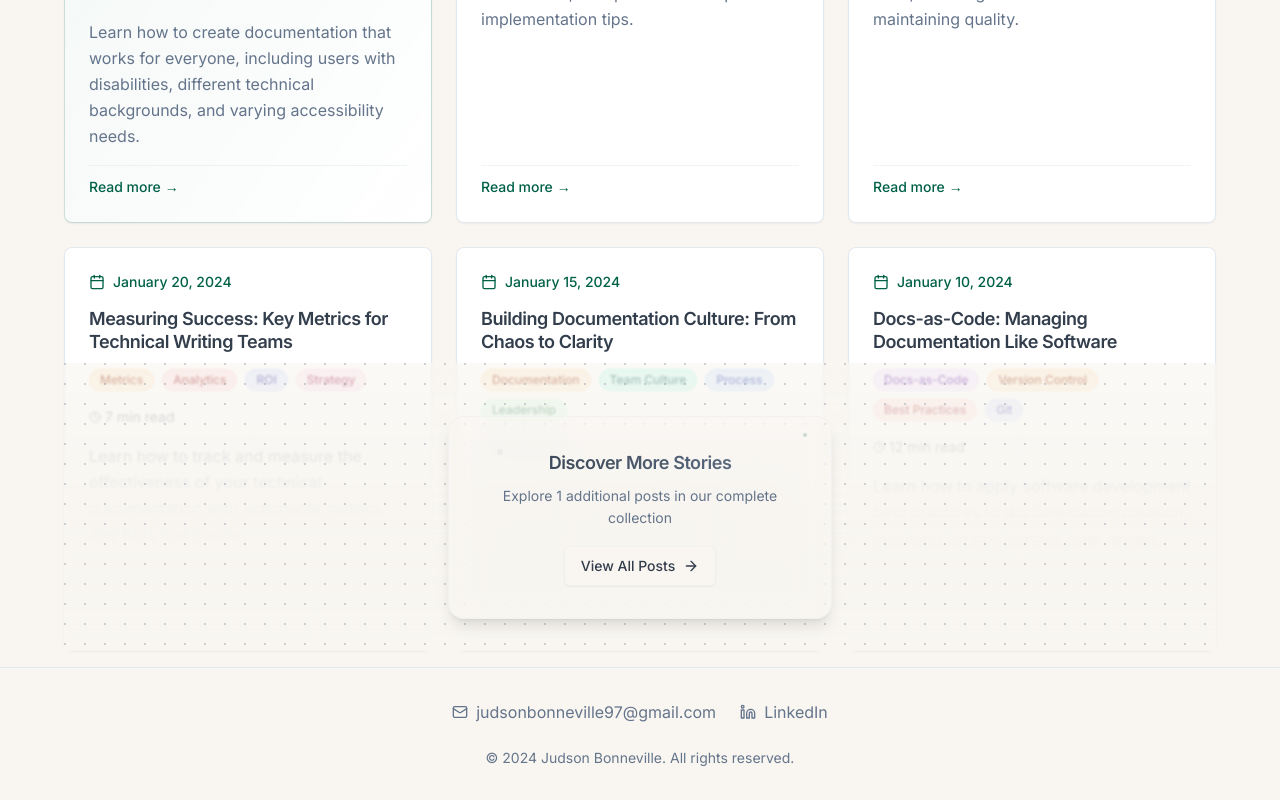
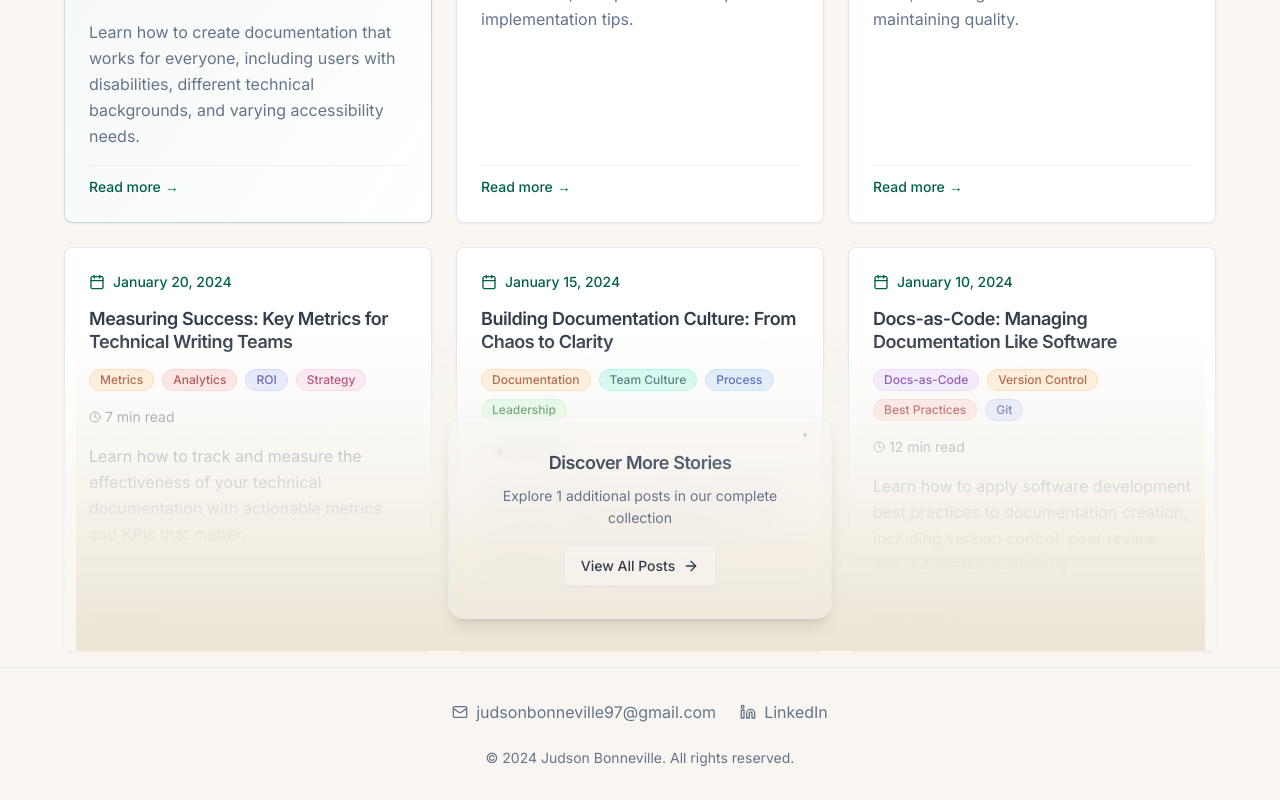
Before and after one commit to sirbonneville/docu-flow-blog, a React (Vite) app: page / in a window 1280 px wide. Shown: the part 1283-2083 px from the top of the page. Built offline with nearby package versions, Linux system fonts and the light colour scheme.

Commit message:
Refine fade-out transition
Improved the fade-out effect on the post grid by implementing a gradual gradient mask, opacity fade, and scale transform for a more natural and seamless transition.

```diff
--- a/src/components/PostGrid.tsx
+++ b/src/components/PostGrid.tsx
@@ -80,30 +80,58 @@ export const PostGrid = ({ posts, showSearch = true, title = "Recent Posts" }: P
 
           {/* Sophisticated Gradient Fade-out Effect */}
           {shouldShowGlassEffect && (
-            <div className="absolute inset-x-0 bottom-0 h-64 md:h-72 pointer-events-none">
-              {/* Multi-layer gradient fade for smooth transition */}
-              <div className="absolute inset-0 bg-gradient-to-t from-background via-background/95 to-background/60" />
-              <div className="absolute inset-0 bg-gradient-to-t from-background/90 via-background/40 to-transparent" />
+            <div className="absolute inset-x-0 bottom-0 h-64 md:h-80 pointer-events-none">
+              {/* Natural dissolving gradient mask - spans 200px */}
+              <div
+                className="absolute inset-0 transition-all duration-700 ease-out"
+                style={{
+                  background: `linear-gradient(to bottom,
+                    transparent 0%,
+                    var(--fade-mask-20) 15%,
+                    var(--fade-mask-40) 30%,
+                    var(--fade-mask-60) 45%,
+                    var(--fade-mask-80) 65%,
+                    var(--fade-mask-90) 80%,
+                    var(--fade-mask-100) 100%
+                  )`
+                }}
+              />
 
-              {/* Glassmorphism backdrop blur layer */}
-              <div className="absolute inset-0 bg-gradient-to-t from-background/70 via-transparent to-transparent backdrop-blur-[1px]" />
+              {/* Subtle depth enhancement with scale transform */}
+              <div
+                className="absolute inset-0 transform-gpu scale-[0.98] origin-bottom transition-transform duration-1000 ease-out"
+                style={{
+                  background: `linear-gradient(to bottom,
+                    transparent 0%,
+                    var(--fade-depth-20) 25%,
+                    var(--fade-depth-50) 50%,
+                    var(--fade-depth-80) 75%,
+                    var(--fade-depth-100) 100%
+                  )`
+                }}
+              />
 
-              {/* Subtle dot pattern overlay with enhanced opacity */}
+              {/* Organic texture overlay for premium feel */}
               <div
-                className="absolute inset-0 opacity-30 bg-gradient-to-t from-muted/40 to-transparent"
+                className="absolute inset-0 opacity-[0.02] transition-opacity duration-500"
                 style={{
+                  background: `linear-gradient(to bottom,
+                    transparent 0%,
+                    var(--fade-texture) 70%,
+                    var(--fade-texture) 100%
+                  )`,
                   backgroundImage: `
-                    radial-gradient(circle at 1px 1px, currentColor 1px, transparent 0),
-                    radial-gradient(circle at 3px 3px, currentColor 0.5px, transparent 0)
+                    radial-gradient(circle at 25% 25%, currentColor 1px, transparent 0),
+                    radial-gradient(circle at 75% 75%, currentColor 0.5px, transparent 0)
                   `,
-                  backgroundSize: '20px 20px, 40px 40px',
-                  backgroundPosition: '0 0, 10px 10px',
+                  backgroundSize: '32px 32px, 16px 16px',
+                  backgroundPosition: '0 0, 8px 8px',
                   color: 'hsl(var(--muted-foreground))'
                 }}
               />
 
               {/* Premium Glassmorphism "Discover More" Card - Layered on TOP */}
-              <div className="absolute inset-x-0 bottom-8 flex justify-center pointer-events-auto z-10">
+              <div className="absolute inset-x-0 bottom-8 flex justify-center pointer-events-auto z-20">
                 <div className="group">
                   {/* Glassmorphism card with hover animations */}
                   <div className="relative overflow-hidden rounded-2xl border border-border/30
--- a/src/index.css
+++ b/src/index.css
@@ -1,4 +1,3 @@
-
 @tailwind base;
 @tailwind components;
 @tailwind utilities;
@@ -45,6 +44,23 @@
     --gradient-green-cta: linear-gradient(135deg, #2D5A27 0%, #1A4314 100%);
     --gradient-hero: none; /* No gradient for background */
     --gradient-card-hover: linear-gradient(135deg, #FFFFFF 0%, #F8FAFC 100%);
+
+    /* Natural fade mask colors for light mode */
+    --fade-mask-20: hsla(40, 37%, 96%, 0.2);
+    --fade-mask-40: hsla(40, 37%, 96%, 0.4);
+    --fade-mask-60: hsla(40, 37%, 96%, 0.6);
+    --fade-mask-80: hsla(40, 37%, 96%, 0.8);
+    --fade-mask-90: hsla(40, 37%, 96%, 0.9);
+    --fade-mask-100: hsla(40, 37%, 96%, 1);
+
+    /* Depth enhancement colors for light mode */
+    --fade-depth-20: hsla(40, 37%, 94%, 0.2);
+    --fade-depth-50: hsla(40, 37%, 92%, 0.5);
+    --fade-depth-80: hsla(40, 37%, 90%, 0.8);
+    --fade-depth-100: hsla(40, 37%, 88%, 1);
+
+    /* Texture overlay for light mode */
+    --fade-texture: hsla(215, 16%, 47%, 0.1);
   }
 
   .dark {
@@ -84,6 +100,23 @@
     --gradient-green-cta: linear-gradient(135deg, #10B981 0%, #059669 100%);
     --gradient-hero: none; /* No gradient for background */
     --gradient-card-hover: linear-gradient(135deg, #2B2B2B 0%, #333333 100%);
+
+    /* Natural fade mask colors for dark mode */
+    --fade-mask-20: hsla(0, 0%, 13%, 0.2);
+    --fade-mask-40: hsla(0, 0%, 13%, 0.4);
+    --fade-mask-60: hsla(0, 0%, 13%, 0.6);
+    --fade-mask-80: hsla(0, 0%, 13%, 0.8);
+    --fade-mask-90: hsla(0, 0%, 13%, 0.9);
+    --fade-mask-100: hsla(0, 0%, 13%, 1);
+
+    /* Depth enhancement colors for dark mode */
+    --fade-depth-20: hsla(0, 0%, 11%, 0.2);
+    --fade-depth-50: hsla(0, 0%, 9%, 0.5);
+    --fade-depth-80: hsla(0, 0%, 7%, 0.8);
+    --fade-depth-100: hsla(0, 0%, 5%, 1);
+
+    /* Texture overlay for dark mode */
+    --fade-texture: hsla(214, 32%, 91%, 0.05);
   }
 }
 
```
